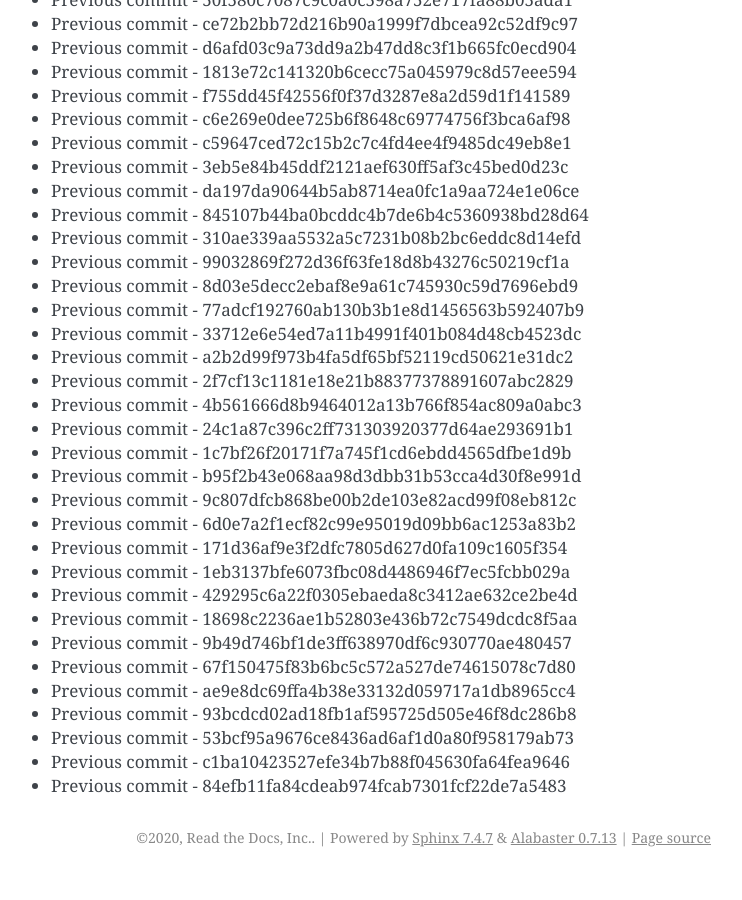
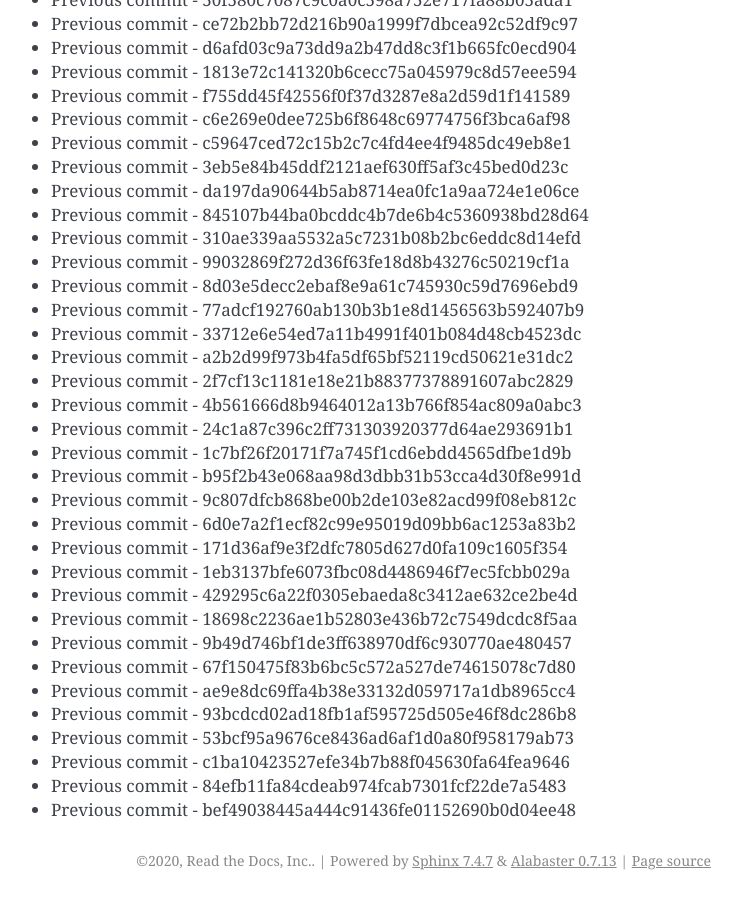
Before and after one commit to readthedocs/rtd-git-stresstest, a Sphinx documentation site: the page built from docs/updates.rst, in a window 1280 px wide and 900 px high, scrolled down 36279 px. Shown: the whole window, without its empty margins (399-1141 px from the left). Built offline with Sphinx 7.4.7, drawn with Linux system fonts in a browser that asks for light colours; before the commit the page ends 37156 px from its top, so only the background shows below that.

Commit message:
Generating commit from previous: bef49038445a444c91436fe01152690b0d04ee48

```diff
--- a/docs/updates.rst
+++ b/docs/updates.rst
@@ -1556,3 +1556,4 @@ It can be tested for any performance characteristics.
 * Previous commit - 53bcf95a9676ce8436ad6af1d0a80f958179ab73
 * Previous commit - c1ba10423527efe34b7b88f045630fa64fea9646
 * Previous commit - 84efb11fa84cdeab974fcab7301fcf22de7a5483
+* Previous commit - bef49038445a444c91436fe01152690b0d04ee48
```
